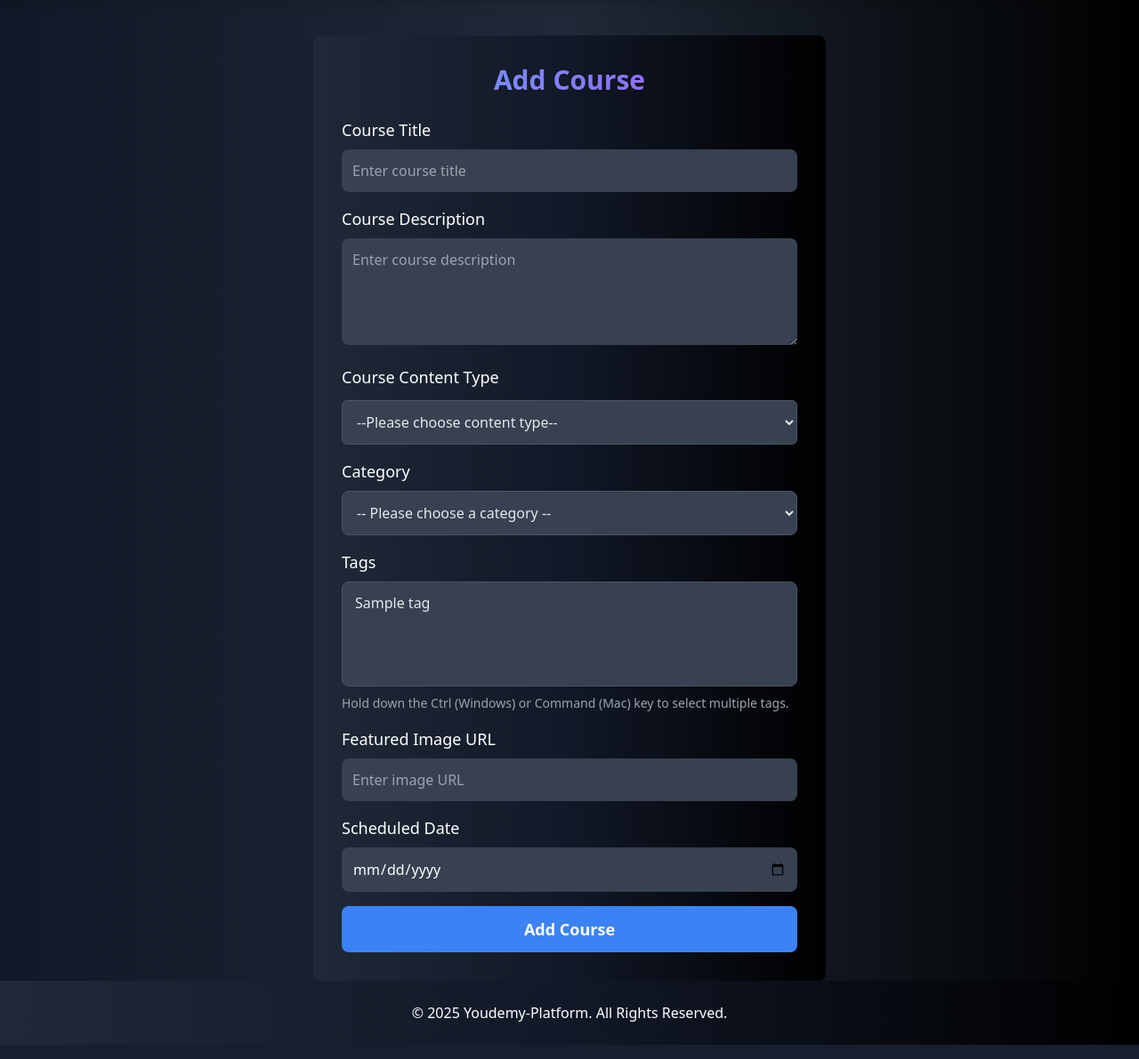
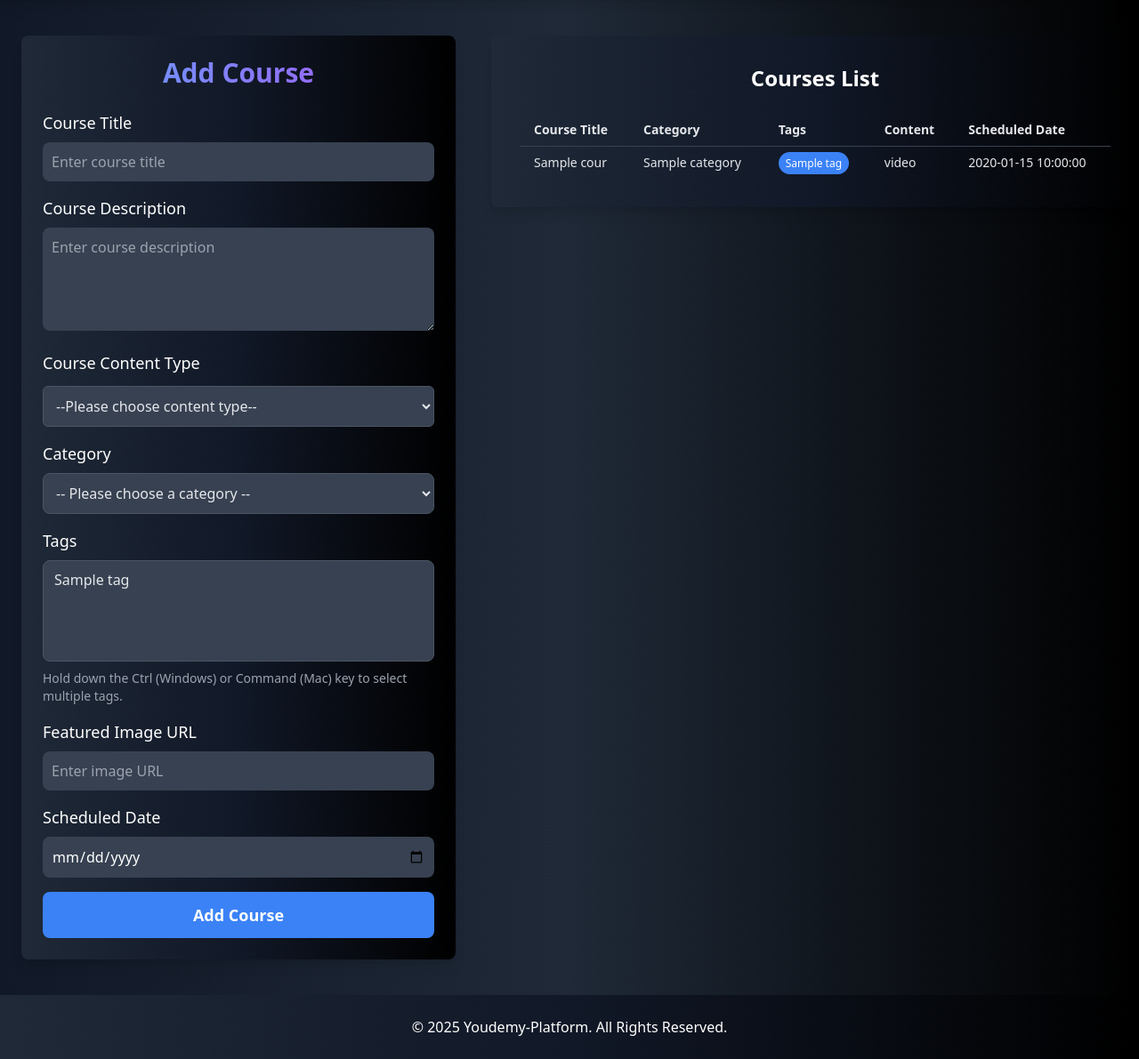
Before and after one commit to YahyaAf/Youdemy, a PHP site: page /front_office/add_cours.php in a window 1280 px wide. Shown: the part 72-1263 px from the top of the page at 89% size. Run offline with PHP 8.4, Linux system fonts and the light colour scheme; tables that the repository leaves empty hold one stand-in row (values such as "Sample post"); some libraries are stand-ins or nearby versions.

```diff
--- a/public/front_office/add_cours.php
+++ b/public/front_office/add_cours.php
@@ -3,6 +3,7 @@
     use config\Database;
     use Src\categories\Category;
     use Src\tags\Tag;
+    use Src\courses\Cours;
 
     $database = new Database("youdemy");
     $db = $database->getConnection();
@@ -14,7 +15,12 @@
     // tags
     $tag = new Tag($db);
     $tags = $tag->read();
+
+    $coursObj = new Cours($db);
+    $cours = $coursObj->readAll();
+
 ?>
+
 <!DOCTYPE html>
 <html lang="en">
 <head>
@@ -51,10 +57,11 @@
             </div>
         </div>
     </nav>
-
-    <!-- Add Course Form -->
-    <div class="flex justify-center mt-10">
-        <div class="bg-gradient-to-r from-gray-800 via-gray-900 to-black p-8 rounded-lg shadow-lg max-w-xl w-full">
+    <!-- Container for the form and table -->
+    <div class="flex justify-between gap-10 mt-10">
+        <!-- Add Course Form (on the left) -->
+        <div class="flex-1 max-w-lg">
+            <div class="bg-gradient-to-r from-gray-800 via-gray-900 to-black p-6 rounded-lg shadow-lg ml-6 mb-10">
                 <h1 class="text-center text-3xl font-bold mb-6 bg-clip-text text-transparent bg-gradient-to-r from-blue-400 to-purple-500">
                     Add Course
                 </h1>
@@ -65,7 +72,7 @@
                             type="text"
                             id="title"
                             name="title"
-                        class="w-full p-3 rounded-lg bg-gray-700 text-white focus:outline-none focus:ring-2 focus:ring-blue-500"
+                            class="w-full p-2.5 rounded-lg bg-gray-700 text-white focus:outline-none focus:ring-2 focus:ring-blue-500"
                             placeholder="Enter course title"
                             required>
                     </div>
@@ -75,7 +82,7 @@
                             id="description"
                             name="description"
                             rows="4"
-                        class="w-full p-3 rounded-lg bg-gray-700 text-white focus:outline-none focus:ring-2 focus:ring-blue-500"
+                            class="w-full p-2.5 rounded-lg bg-gray-700 text-white focus:outline-none focus:ring-2 focus:ring-blue-500"
                             placeholder="Enter course description"
                             required></textarea>
                     </div>
@@ -84,7 +91,7 @@
                         <select
                             id="contenu"
                             name="contenu"
-                        class="w-full mt-1 p-3 bg-gray-700 text-gray-200 border border-gray-600 rounded-md focus:ring focus:ring-blue-500 focus:border-blue-500 focus:outline-none"
+                            class="w-full mt-1 p-2.5 bg-gray-700 text-gray-200 border border-gray-600 rounded-md focus:ring focus:ring-blue-500 focus:border-blue-500 focus:outline-none" <!-- Reduced padding -->
                             required
                         >
                             <option value="">--Please choose content type--</option>
@@ -97,7 +104,7 @@
                         <select
                             id="categorie"
                             name="categorie"
-                        class="w-full p-3 rounded-lg bg-gray-700 text-gray-200 border border-gray-600 focus:outline-none focus:ring-2 focus:ring-blue-500"
+                            class="w-full p-2.5 rounded-lg bg-gray-700 text-gray-200 border border-gray-600 focus:outline-none focus:ring-2 focus:ring-blue-500"
                             required>
                             <option value="">-- Please choose a category --</option>
                             <?php foreach ($categories as $cat): ?>
@@ -112,7 +119,7 @@
                         <select
                             id="tags"
                             name="tags[]"
-                        class="w-full p-3 rounded-lg bg-gray-700 text-gray-200 border border-gray-600 focus:outline-none focus:ring-2 focus:ring-blue-500"
+                            class="w-full p-2.5 rounded-lg bg-gray-700 text-gray-200 border border-gray-600 focus:outline-none focus:ring-2 focus:ring-blue-500"
                             multiple>
                             <?php foreach ($tags as $tag): ?>
                                 <option value="<?php echo htmlspecialchars($tag['id']); ?>">
@@ -128,7 +135,7 @@
                             type="url"
                             id="featured_image"
                             name="featured_image"
-                        class="w-full p-3 rounded-lg bg-gray-700 text-white focus:outline-none focus:ring-2 focus:ring-blue-500"
+                            class="w-full p-2.5 rounded-lg bg-gray-700 text-white focus:outline-none focus:ring-2 focus:ring-blue-500"
                             placeholder="Enter image URL"
                             required>
                     </div>
@@ -138,7 +145,7 @@
                             type="date"
                             id="scheduled_date"
                             name="scheduled_date"
-                        class="w-full p-3 rounded-lg bg-gray-700 text-white focus:outline-none focus:ring-2 focus:ring-blue-500"
+                            class="w-full p-2.5 rounded-lg bg-gray-700 text-white focus:outline-none focus:ring-2 focus:ring-blue-500"
                             required>
                     </div>
                     <button
@@ -150,6 +157,44 @@
             </div>
         </div>
 
+        <!-- Courses Table (on the right) -->
+        <div class="flex-1">
+            <div class="bg-gradient-to-r from-gray-800 via-gray-900 to-black p-8 rounded-lg shadow-lg">
+                <h2 class="text-2xl font-bold mb-6 text-center text-gradient-to-r from-blue-400 to-purple-500">
+                    Courses List
+                </h2>
+                <table class="w-full text-sm text-left text-gray-200">
+                    <thead>
+                        <tr>
+                            <th class="px-4 py-2">Course Title</th>
+                            <th class="px-4 py-2">Category</th>
+                            <th class="px-4 py-2">Tags</th>
+                            <th class="px-4 py-2">Content</th>
+                            <th class="px-4 py-2">Scheduled Date</th>
+                        </tr>
+                    </thead>
+                    <tbody>
+                        <?php foreach ($cours as $course): ?>
+                            <tr class="border-t border-gray-700">
+                                <td class="px-4 py-2"><?php echo htmlspecialchars($course['title']); ?></td>
+                                <td class="px-4 py-2"><?php echo htmlspecialchars($course['category_name']); ?></td>
+                                <td class="px-4 py-2">
+                                    <?php
+                                        $tags = explode(',', $course['tags']);
+                                        foreach ($tags as $tag) {
+                                            echo "<span class='bg-blue-500 text-white rounded-full px-2 py-1 text-xs'>" . htmlspecialchars($tag) . "</span> ";
+                                        }
+                                    ?>
+                                </td>
+                                <td class="px-4 py-2"><?php echo htmlspecialchars($course['contenu']); ?></td>
+                                <td class="px-4 py-2"><?php echo htmlspecialchars($course['scheduled_date']); ?></td>
+                            </tr>
+                        <?php endforeach; ?>
+                    </tbody>
+                </table>
+            </div>
+        </div>
+    </div>
     <!-- Footer -->
     <footer class="bg-gradient-to-r from-gray-800 via-gray-900 to-black p-6 mt-auto text-center">
         <p>&copy; 2025 Youdemy-Platform. All Rights Reserved.</p>
--- a/src/courses/Cours.php
+++ b/src/courses/Cours.php
@@ -17,8 +17,8 @@ class Cours {
         try {
             $stmt = $this->pdo->prepare("
                 INSERT INTO cours
-                (title, description, contenu, featured_image, category_id, enseignant_id, created_at, updated_at)
-                VALUES (:title, :description, :contenu, :featured_image, :category_id, :enseignant_id, NOW(), NOW())
+                (title, description, contenu, featured_image, category_id, enseignant_id, scheduled_date, created_at, updated_at)
+                VALUES (:title, :description, :contenu, :featured_image, :category_id, :enseignant_id, :scheduled_date, NOW(), NOW())
             ");
             $stmt->execute([
                 'title' => $data['title'],
@@ -26,7 +26,8 @@ class Cours {
                 'contenu' => $data['contenu'],
                 'featured_image' => $data['featured_image'],
                 'category_id' => $data['category_id'],
-                'enseignant_id' => $data['enseignant_id']
+                'enseignant_id' => $data['enseignant_id'],
+                'scheduled_date' => $data['scheduled_date']
             ]);
 
             $courseId = $this->pdo->lastInsertId();
@@ -43,25 +44,29 @@ class Cours {
     }
 
 
+    public function readAll() {
+        try {
+            $stmt = $this->pdo->query("
+                SELECT c.*,
+                    ca.name AS category_name,
+                    u.username AS enseignant_name,
+                    GROUP_CONCAT(t.name) AS tags
+                FROM cours c
+                LEFT JOIN categories ca ON c.category_id = ca.id
+                LEFT JOIN users u ON c.enseignant_id = u.id
+                LEFT JOIN cours_tags ct ON c.id = ct.cours_id
+                LEFT JOIN tags t ON ct.tag_id = t.id
+                GROUP BY c.id
+                ORDER BY c.created_at DESC
+            ");
 
-    // public function readAll() {
-    //     try {
-    //         $stmt = $this->pdo->query("
-    //             SELECT c.*, ca.name AS category_name, u.username AS enseignant_name, GROUP_CONCAT(t.name) AS tags
-    //             FROM cours c
-    //             LEFT JOIN categories ca ON c.category_id = ca.id
-    //             LEFT JOIN users u ON c.enseignant_id = u.id
-    //             LEFT JOIN cours_tags ct ON c.id = ct.cours_id
-    //             LEFT JOIN tags t ON ct.tag_id = t.id
-    //             GROUP BY c.id
-    //             ORDER BY c.created_at DESC
-    //         ");
-    //         return $stmt->fetchAll(PDO::FETCH_ASSOC);
-    //     } catch (PDOException $e) {
-    //         error_log("Error fetching courses: " . $e->getMessage());
-    //         return [];
-    //     }
-    // }
+            return $stmt->fetchAll(PDO::FETCH_ASSOC);
+        } catch (PDOException $e) {
+            error_log("Error fetching courses: " . $e->getMessage());
+            return [];
+        }
+    }
+
 
     // public function read($id) {
     //     try {
```
Also changed, not shown: src/courses/coursHandler.php (+6 -2 lines). Lines whose indentation alone changed are shown as unchanged.
